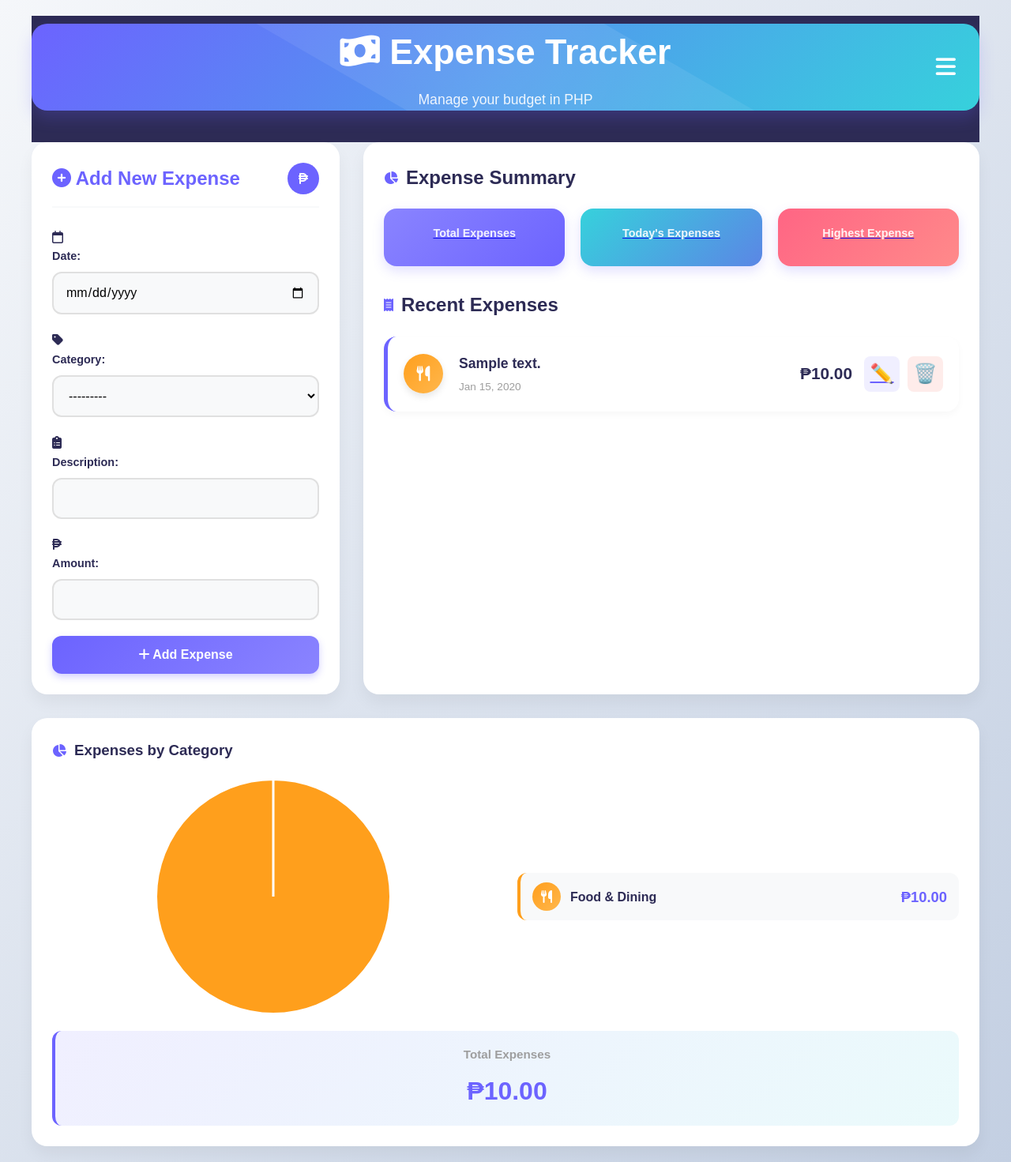
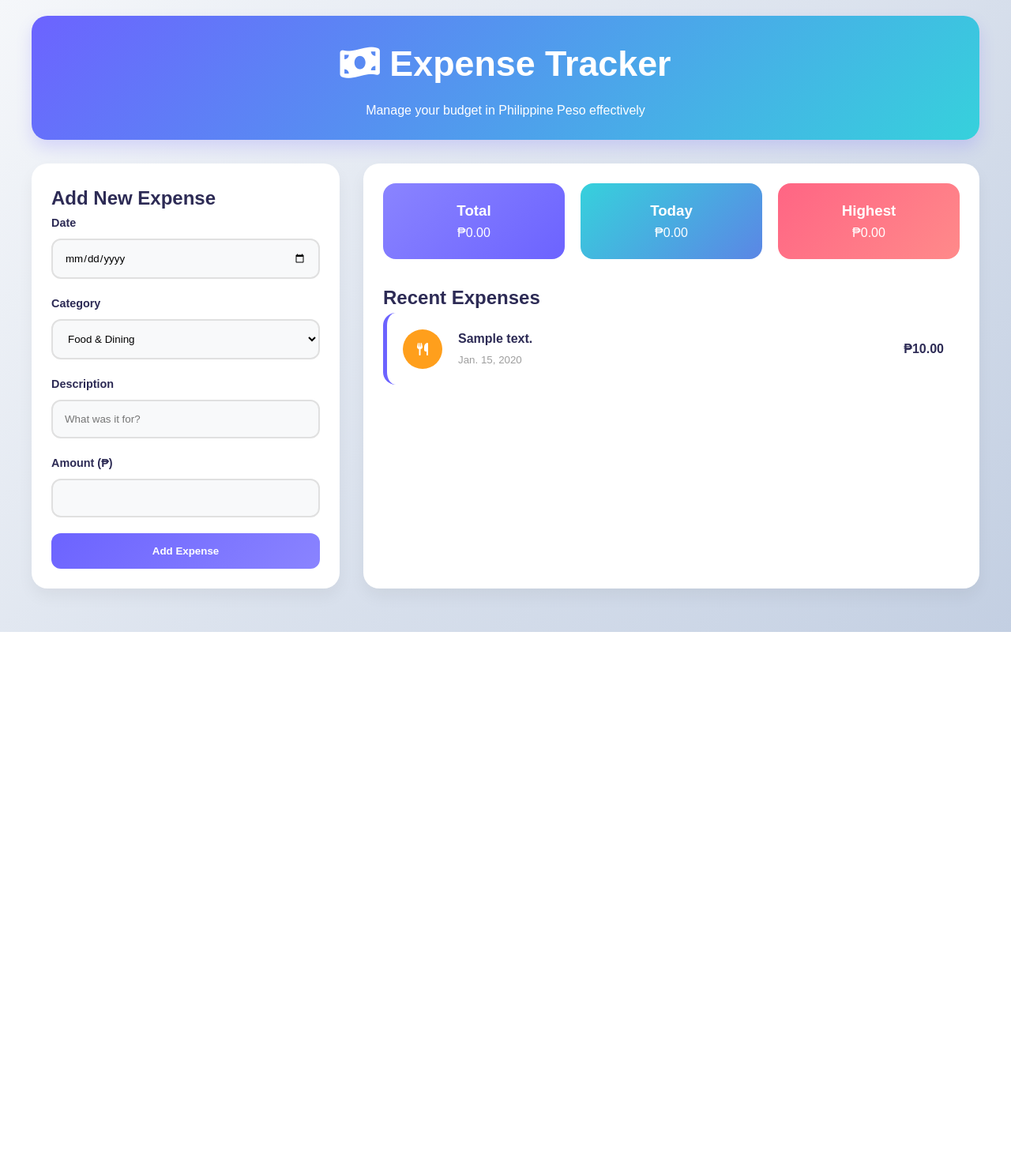
Before and after one commit to ramosjarod04-creator/expensetracker, a Django app: page / in a window 1280 px wide. Shown: the whole page at 79% size. After the commit the page ends 800 px from the top, so only its background shows below. Run offline with Django 5.2, Linux system fonts and the light colour scheme; a user stored in the database is signed in; tables that the repository leaves empty hold one stand-in row (values such as "Sample post"); some libraries are stand-ins or nearby versions.

Commit message:
Final attempt to fisessdww.html

```diff
--- a/tracker/templates/tracker/base.html
+++ b/tracker/templates/tracker/base.html
@@ -1,90 +1,125 @@
-{% load static %}
-
 <!DOCTYPE html>
 <html lang="en">
 <head>
     <meta charset="UTF-8">
     <meta name="viewport" content="width=device-width, initial-scale=1.0">
-
-    {# Stop Favicon 404s #}
-    <link rel="icon" href="data:,">
-
-    <title>{% block title %}Daily Expense Tracker{% endblock %}</title>
-
-    {# External Assets #}
-    <script src="https://cdn.jsdelivr.net/npm/chart.js@4.4.3/dist/chart.umd.min.js"></script>
+    <title>Daily Expense Tracker</title>
     <link rel="stylesheet" href="https://cdnjs.cloudflare.com/ajax/libs/font-awesome/6.4.0/css/all.min.css">
-
-    {# The critical link - Check your folder structure for this! #}
-    <link rel="stylesheet" href="{% static 'tracker/css/style.css' %}">
-
-    {% block head_extras %}{% endblock %}
-
     <style>
-        /* Keeping your Header/Menu CSS here as it acts as a safe fallback */
-        .header-container { position: relative; width: 100%; background: #2D2B55; padding: 10px 0; }
-        header { padding: 0 20px; color: white; }
-        .hamburger-menu {
-            position: absolute; top: 50%; right: 25px;
-            transform: translateY(-50%); color: white;
-            font-size: 1.8rem; cursor: pointer; z-index: 1001;
+        /* Keep all your CSS exactly as you had it */
+        :root {
+            --primary: #6C63FF; --primary-light: #8A84FF; --secondary: #FF6584;
+            --accent: #36D1DC; --success: #4CAF50; --warning: #FF9800;
+            --danger: #F44336; --light: #F8F9FA; --dark: #2D2B55;
+            --gray: #9E9E9E; --card-bg: #FFFFFF;
+            --background: linear-gradient(135deg, #f5f7fa 0%, #c3cfe2 100%);
         }
-        .menu-dropdown {
-            display: none; position: absolute; top: 100%; right: 20px;
-            background: #2D2B55; border-radius: 8px;
-            box-shadow: 0 4px 15px rgba(0,0,0,0.3); z-index: 1000;
-            min-width: 220px; padding: 10px 0; list-style: none;
-        }
-        .menu-dropdown.active { display: block; animation: fadeIn 0.2s ease-out; }
-        @keyframes fadeIn { from { opacity: 0; transform: translateY(-10px); } to { opacity: 1; transform: translateY(0); } }
-        .menu-dropdown li a { padding: 12px 20px; display: flex; align-items: center; color: #F8F9FA; text-decoration: none; }
-        .menu-dropdown li a i { margin-right: 12px; width: 20px; text-align: center; }
-        .welcome-item { padding: 10px 20px; color: #36D1DC; font-weight: 600; border-bottom: 1px solid rgba(255,255,255,0.1); margin-bottom: 5px; }
+        * { margin: 0; padding: 0; box-sizing: border-box; font-family: 'Poppins', sans-serif; }
+        body { background: var(--background); color: var(--dark); line-height: 1.6; min-height: 100vh; padding: 20px; }
+        .container { max-width: 1200px; margin: 0 auto; }
+        header { text-align: center; margin-bottom: 30px; padding: 25px; background: linear-gradient(135deg, var(--primary), var(--accent)); color: white; border-radius: 20px; box-shadow: 0 10px 20px rgba(108, 99, 255, 0.2); position: relative; overflow: hidden; }
+        h1 { font-size: 2.8rem; margin-bottom: 10px; font-weight: 700; position: relative; }
+        .main-content { display: grid; grid-template-columns: 1fr 2fr; gap: 30px; }
+        .card { background: var(--card-bg); padding: 25px; border-radius: 20px; box-shadow: 0 10px 20px rgba(0, 0, 0, 0.05); }
+        .expense-form { position: sticky; top: 20px; }
+        .form-group { margin-bottom: 20px; }
+        label { display: block; margin-bottom: 8px; font-weight: 600; font-size: 0.9rem; }
+        input, select { width: 100%; padding: 15px; border: 2px solid #e0e0e0; border-radius: 12px; background: var(--light); }
+        .btn { display: inline-block; background: linear-gradient(135deg, var(--primary), var(--primary-light)); color: white; border: none; padding: 15px 20px; border-radius: 12px; cursor: pointer; font-weight: 600; width: 100%; }
+        .summary { display: grid; grid-template-columns: repeat(3, 1fr); gap: 20px; margin-bottom: 30px; }
+        .summary-card { padding: 20px; border-radius: 16px; text-align: center; color: white; }
+        .total { background: linear-gradient(135deg, var(--primary-light), var(--primary)); }
+        .today { background: linear-gradient(135deg, var(--accent), #5B86E5); }
+        .highest { background: linear-gradient(135deg, var(--secondary), #FF8A8A); }
+        .expense-item { display: flex; justify-content: space-between; align-items: center; padding: 20px; border-radius: 16px; margin-bottom: 15px; background: var(--card-bg); border-left: 5px solid var(--primary); }
+        .category-icon { width: 50px; height: 50px; border-radius: 50%; display: flex; align-items: center; justify-content: center; margin-right: 20px; color: white; }
+        /* Category Colors */
+        .food { background: #FF9F1C; } .transport { background: #2EC4B6; } .shopping { background: #E71D36; }
+        .bills { background: #662E9B; } .entertainment { background: #F86624; } .other { background: #9E9E9E; }
+        @media (max-width: 968px) { .main-content { grid-template-columns: 1fr; } }
     </style>
 </head>
 <body>
     <div class="container">
-        <div class="header-container">
-            <header>
-                <h1><i class="fas fa-money-bill-wave"></i> Expense Tracker</h1>
-                <p class="app-description">Manage your budget in PHP</p>
-                <i class="fas fa-bars hamburger-menu" id="menuToggle"></i>
-            </header>
+        <header>
+            <h1><i class="fas fa-money-bill-wave"></i> Expense Tracker</h1>
+            <p>Manage your budget in Philippine Peso effectively</p>
+        </header>
 
-            <ul class="menu-dropdown" id="authMenu">
-                {% if user.is_authenticated %}
-                    <li class="welcome-item">Hi, {{ user.username }}!</li>
-                    <li><a href="{% url 'tracker' %}"><i class="fas fa-home"></i> Dashboard</a></li>
-                    <li><a href="{% url 'reports' %}"><i class="fas fa-chart-line"></i> Reports</a></li>
-                    <li><a href="{% url 'logout' %}"><i class="fas fa-sign-out-alt"></i> Logout</a></li>
-                {% else %}
-                    <li><a href="{% url 'login' %}"><i class="fas fa-sign-in-alt"></i> Login</a></li>
-                    <li><a href="{% url 'signup' %}"><i class="fas fa-user-plus"></i> Sign Up</a></li>
-                {% endif %}
-            </ul>
+        <div class="main-content">
+            <div class="card expense-form">
+                <h2>Add New Expense</h2>
+                <form method="POST">
+                    {% csrf_token %}
+                    <div class="form-group">
+                        <label>Date</label>
+                        <input type="date" name="date" required value="{{ today_date }}">
+                    </div>
+                    <div class="form-group">
+                        <label>Category</label>
+                        <select name="category" required>
+                            <option value="food">Food & Dining</option>
+                            <option value="transport">Transportation</option>
+                            <option value="shopping">Shopping</option>
+                            <option value="bills">Bills & Utilities</option>
+                            <option value="entertainment">Entertainment</option>
+                            <option value="other">Other</option>
+                        </select>
+                    </div>
+                    <div class="form-group">
+                        <label>Description</label>
+                        <input type="text" name="description" placeholder="What was it for?" required>
+                    </div>
+                    <div class="form-group">
+                        <label>Amount (₱)</label>
+                        <input type="number" name="amount" step="0.01" required>
+                    </div>
+                    <button type="submit" class="btn">Add Expense</button>
+                </form>
+            </div>
+
+            <div class="card">
+                <div class="summary">
+                    <div class="summary-card total">
+                        <h3>Total</h3>
+                        <div class="amount">₱{{ total_expenses|default:"0.00" }}</div>
+                    </div>
+                    <div class="summary-card today">
+                        <h3>Today</h3>
+                        <div class="amount">₱{{ today_total|default:"0.00" }}</div>
+                    </div>
+                    <div class="summary-card highest">
+                        <h3>Highest</h3>
+                        <div class="amount">₱{{ highest_expense|default:"0.00" }}</div>
+                    </div>
+                </div>
+
+                <h2>Recent Expenses</h2>
+                <div id="expensesContainer">
+                    {% for expense in expenses %}
+                    <div class="expense-item">
+                        <div style="display: flex; align-items: center;">
+                            <div class="category-icon {{ expense.category }}">
+                                <i class="fas
+                                    {% if expense.category == 'food' %}fa-utensils
+                                    {% elif expense.category == 'transport' %}fa-bus
+                                    {% elif expense.category == 'shopping' %}fa-shopping-bag
+                                    {% elif expense.category == 'bills' %}fa-file-invoice
+                                    {% else %}fa-ellipsis-h{% endif %}"></i>
+                            </div>
+                            <div>
+                                <h4>{{ expense.description }}</h4>
+                                <small style="color: var(--gray);">{{ expense.date }}</small>
+                            </div>
+                        </div>
+                        <div style="font-weight: 700;">₱{{ expense.amount }}</div>
+                    </div>
+                    {% empty %}
+                    <p style="text-align: center; padding: 20px; color: var(--gray);">No expenses yet!</p>
+                    {% endfor %}
+                </div>
+            </div>
         </div>
-
-        {% block content %}{% endblock %}
     </div>
-
-    <script src="{% static 'tracker/js/script.js' %}" onerror="console.log('JS not found')"></script>
-    <script>
-        document.addEventListener('DOMContentLoaded', function() {
-            const menuToggle = document.getElementById('menuToggle');
-            const authMenu = document.getElementById('authMenu');
-            if (menuToggle && authMenu) {
-                menuToggle.addEventListener('click', (e) => {
-                    e.stopPropagation();
-                    authMenu.classList.toggle('active');
-                });
-                document.addEventListener('click', (e) => {
-                    if (!authMenu.contains(e.target) && !menuToggle.contains(e.target)) {
-                        authMenu.classList.remove('active');
-                    }
-                });
-            }
-        });
-    </script>
-    {% block body_extras %}{% endblock %}
 </body>
 </html>
```
